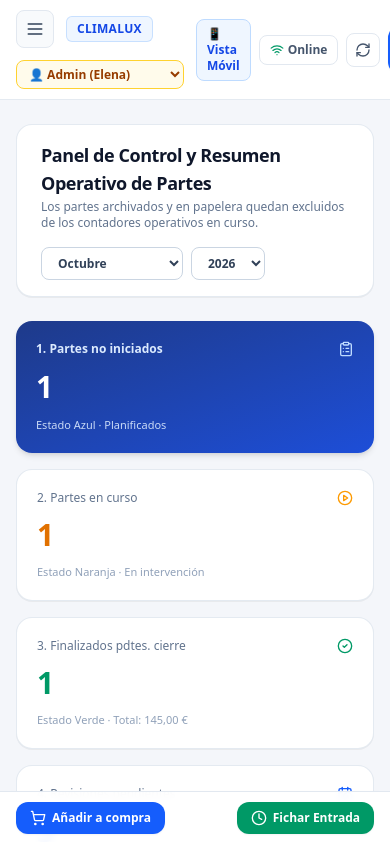
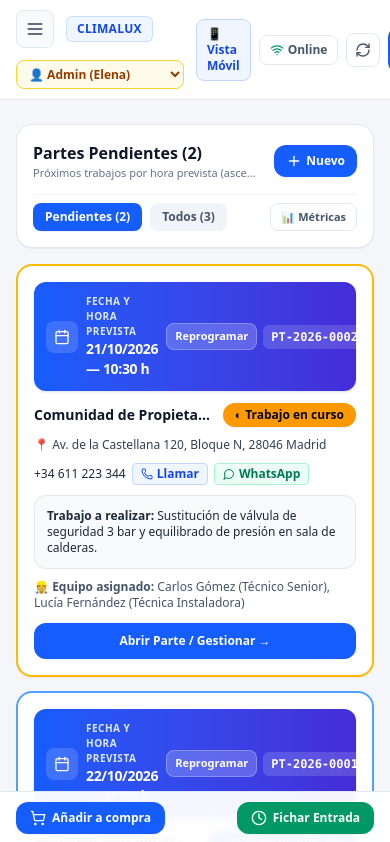
Before and after one commit to jugarbar666/app-partes-trabajo, a React (Vite) app: page / in a window 390 px wide. Shown: the top 842 px of the page. Built offline with nearby package versions, Linux system fonts and the light colour scheme.

Commit message:
feat(mobile): mostrar partes pendientes en formato tarjetas al inicio en movil para admin (igual a operario)

```diff
--- a/src/App.tsx
+++ b/src/App.tsx
@@ -31,6 +31,7 @@ import {
   ChevronRight,
 } from 'lucide-react';
 import { defaultBackend } from './services/backendEngine';
+import { WorkOrder, WorkOrderAssignment } from './types/domain';
 import {
   PhoneActionLinks,
   ScreenHeaderBar,
@@ -100,6 +101,116 @@ const MONTHS_ES = [
   { value: '12', label: 'Diciembre' },
 ];
 
+const WorkOrderMobileCard: React.FC<{
+  wo: WorkOrder;
+  tz: string;
+  assignments: WorkOrderAssignment[];
+  getUserName: (id: string) => string;
+  onOpenDetail: (id: string) => void;
+  onReschedule: (wo: WorkOrder) => void;
+}> = ({ wo, tz, assignments, getUserName, onOpenDetail, onReschedule }) => {
+  const woOps = assignments
+    .filter((a) => a.work_order_id === wo.id)
+    .map((a) => getUserName(a.operator_id));
+
+  return (
+    <div
+      key={wo.id}
+      data-testid={`operator-card-${wo.id}`}
+      className={`bg-white rounded-2xl border-2 p-4 sm:p-5 shadow-2xs space-y-3 flex flex-col justify-between ${
+        wo.status === 'en_curso'
+          ? 'border-amber-400'
+          : wo.status === 'no_iniciado'
+          ? 'border-blue-400'
+          : wo.status === 'terminado'
+          ? 'border-emerald-400'
+          : 'border-slate-300'
+      }`}
+    >
+      <div className="space-y-2.5">
+        {/* BANNER DESTACADO DE FECHA Y HORA PREVISTA */}
+        <div className="p-3 rounded-xl bg-gradient-to-r from-blue-600 to-indigo-700 text-white shadow-sm flex items-center justify-between gap-2">
+          <div className="flex items-center gap-2">
+            <div className="w-8 h-8 rounded-lg bg-white/15 flex items-center justify-center shrink-0">
+              <Calendar className="w-4 h-4 text-white" />
+            </div>
+            <div>
+              <div className="text-[10px] font-bold uppercase tracking-wider text-blue-100">
+                Fecha y Hora Prevista
+              </div>
+              <div className="text-sm font-extrabold tracking-tight">
+                {formatDateES(wo.scheduled_at, tz)} — {formatTimeES(wo.scheduled_at, tz)} h
+              </div>
+            </div>
+          </div>
+          <div className="flex items-center gap-1.5 shrink-0">
+            <button
+              type="button"
+              data-testid={`operator-card-reschedule-${wo.id}`}
+              onClick={(e) => {
+                e.stopPropagation();
+                onReschedule(wo);
+              }}
+              className="px-2 py-1 rounded-lg bg-white/20 hover:bg-white/30 text-white text-[11px] font-bold border border-white/25 transition cursor-pointer"
+              title="Reprogramar fecha y hora prevista"
+            >
+              Reprogramar
+            </button>
+            <span className="font-mono font-extrabold text-xs px-2 py-1 rounded-md bg-white/15 text-white">
+              {wo.code}
+            </span>
+          </div>
+        </div>
+
+        <div className="flex items-center justify-between gap-2 pt-0.5">
+          <div className="text-sm font-extrabold text-slate-900 truncate">
+            {wo.snapshot_customer_name}
+          </div>
+          <WorkOrderStatusBadge status={wo.status} />
+        </div>
+
+        <div className="text-xs text-slate-700 font-medium">
+          📍 {wo.snapshot_address_line}, {wo.snapshot_postal_code} {wo.snapshot_city}
+        </div>
+        <div className="text-xs">
+          <PhoneActionLinks phone={wo.snapshot_contact_phone} />
+        </div>
+
+        <div className="p-3 rounded-xl bg-slate-50 border border-slate-200 text-xs text-slate-800">
+          <strong>Trabajo a realizar:</strong> {wo.planned_work}
+        </div>
+
+        {wo.total_amount_cents !== null && (
+          <div
+            data-testid={`operator-card-amount-${wo.id}`}
+            className="p-2.5 rounded-xl bg-emerald-50 border border-emerald-300 flex items-center justify-between text-emerald-950 text-xs shadow-2xs"
+          >
+            <div className="flex items-center gap-1.5 font-bold">
+              <Euro className="w-4 h-4 text-emerald-600 shrink-0" />
+              <span>Importe a cobrar:</span>
+            </div>
+            <span className="font-extrabold text-sm text-emerald-800">
+              {formatCentsToEUR(wo.total_amount_cents)}
+            </span>
+          </div>
+        )}
+
+        <div className="text-xs text-slate-600">
+          👷 <strong>Equipo asignado:</strong> {woOps.length > 0 ? woOps.join(', ') : 'Sin asignar'}
+        </div>
+      </div>
+
+      <button
+        type="button"
+        onClick={() => onOpenDetail(wo.id)}
+        className="w-full py-2.5 rounded-xl bg-blue-600 hover:bg-blue-700 text-white text-xs font-bold shadow-xs cursor-pointer"
+      >
+        Abrir Parte / Gestionar →
+      </button>
+    </div>
+  );
+};
+
 const MainApplicationContent: React.FC = () => {
   const backend = defaultBackend;
   const { notifySuccessGreen, notifyError, requestSaveConfirmation } = useUIConfirmation();
@@ -452,6 +563,14 @@ const MainApplicationContent: React.FC = () => {
   });
 
   const agendaSortedWorkOrders = dashboardSortedWorkOrders;
+
+  // Partes pendientes específicos para la vista móvil despejada del Administrador (Regla: igual al operario)
+  const pendingAdminWorkOrders = useMemo(
+    () => agendaSortedWorkOrders.filter((w) => w.status === 'no_iniciado' || w.status === 'en_curso'),
+    [agendaSortedWorkOrders]
+  );
+  const [adminMobileFilter, setAdminMobileFilter] = useState<'pendientes' | 'todos'>('pendientes');
+  const [adminMobileShowDashboard, setAdminMobileShowDashboard] = useState(false);
 
   // Cálculos para el Planing Semanal de la Agenda Operativa (Lunes a Viernes, días laborables)
   const todayLocalDate = getCurrentLocalDate(tz);
@@ -1051,6 +1170,160 @@ const MainApplicationContent: React.FC = () => {
             <div className="space-y-6">
               {isAdmin ? (
                 <>
+                  {/* VISTA MÓVIL EXCLUSIVA DE ADMINISTRADOR (md:hidden): PARTES PENDIENTES EN FORMATO TARJETAS (IGUAL A LA DEL OPERARIO) */}
+                  <div className="block md:hidden space-y-4" data-testid="admin-mobile-home-view">
+                    <div className="bg-white rounded-2xl border border-slate-200 p-4 shadow-2xs space-y-3">
+                      <div className="flex items-center justify-between gap-3">
+                        <div className="flex items-center gap-3 min-w-0">
+                          {company.logo_url && (
+                            <img
+                              src={company.logo_url}
+                              alt={company.company_name}
+                              className="h-9 max-w-[100px] object-contain shrink-0"
+                            />
+                          )}
+                          <div className="min-w-0">
+                            <h1 className="text-base font-extrabold text-slate-900 truncate">
+                              Partes Pendientes ({pendingAdminWorkOrders.length})
+                            </h1>
+                            <p className="text-[11px] text-slate-500 truncate">
+                              Próximos trabajos por hora prevista (ascendente)
+                            </p>
+                          </div>
+                        </div>
+                        <button
+                          type="button"
+                          onClick={() => setCreateWoModalProps({ open: true })}
+                          className="px-3 py-2 rounded-xl bg-blue-600 hover:bg-blue-700 text-white font-bold text-xs shrink-0 shadow-xs flex items-center gap-1 cursor-pointer"
+                        >
+                          <Plus className="w-4 h-4" />
+                          <span>Nuevo</span>
+                        </button>
+                      </div>
+
+                      {/* Selector de filtro rápido en móvil */}
+                      <div className="flex items-center gap-2 pt-2 border-t border-slate-100 text-xs">
+                        <button
+                          type="button"
+                          onClick={() => setAdminMobileFilter('pendientes')}
+                          className={`px-3 py-1.5 rounded-lg font-bold transition cursor-pointer ${
+                            adminMobileFilter === 'pendientes'
+                              ? 'bg-blue-600 text-white shadow-2xs'
+                              : 'bg-slate-100 text-slate-600 hover:bg-slate-200'
+                          }`}
+                        >
+                          Pendientes ({pendingAdminWorkOrders.length})
+                        </button>
+                        <button
+                          type="button"
+                          onClick={() => setAdminMobileFilter('todos')}
+                          className={`px-3 py-1.5 rounded-lg font-bold transition cursor-pointer ${
+                            adminMobileFilter === 'todos'
+                              ? 'bg-blue-600 text-white shadow-2xs'
+                              : 'bg-slate-100 text-slate-600 hover:bg-slate-200'
+                          }`}
+                        >
+                          Todos ({agendaSortedWorkOrders.length})
+                        </button>
+                        <button
+                          type="button"
+                          onClick={() => setAdminMobileShowDashboard(!adminMobileShowDashboard)}
+                          className={`ml-auto px-2.5 py-1.5 rounded-lg font-semibold text-[11px] border cursor-pointer ${
+                            adminMobileShowDashboard
+                              ? 'bg-amber-50 border-amber-300 text-amber-900'
+                              : 'bg-white border-slate-200 text-slate-600'
+                          }`}
+                        >
+                          {adminMobileShowDashboard ? 'Ver Partes' : '📊 Métricas'}
+                        </button>
+                      </div>
+                    </div>
+
+                    {adminMobileShowDashboard ? (
+                      /* Si el admin en móvil pulsa en Métricas, puede ver el resumen y los contadores en versión móvil */
+                      <div className="space-y-4">
+                        <div className="grid grid-cols-2 gap-3" data-testid="admin-mobile-cards-grid">
+                          <button
+                            type="button"
+                            onClick={() => {
+                              setWoListFilterStatus('no_iniciado');
+                              navigateTo('work_orders_list');
+                            }}
+                            className="p-4 rounded-xl bg-blue-600 text-white text-left shadow-xs cursor-pointer"
+                          >
+                            <div className="text-[11px] font-bold uppercase opacity-85">1. No iniciados</div>
+                            <div className="text-2xl font-black mt-1">{countNoIniciados}</div>
+                          </button>
+                          <button
+                            type="button"
+                            onClick={() => {
+                              setWoListFilterStatus('en_curso');
+                              navigateTo('work_orders_list');
+                            }}
+                            className="p-4 rounded-xl bg-amber-500 text-slate-950 text-left shadow-xs cursor-pointer"
+                          >
+                            <div className="text-[11px] font-bold uppercase opacity-85">2. En curso</div>
+                            <div className="text-2xl font-black mt-1">{countEnCurso}</div>
+                          </button>
+                          <button
+                            type="button"
+                            onClick={() => {
+                              setWoListFilterStatus('terminado');
+                              navigateTo('work_orders_list');
+                            }}
+                            className="p-4 rounded-xl bg-emerald-600 text-white text-left shadow-xs cursor-pointer"
+                          >
+                            <div className="text-[11px] font-bold uppercase opacity-85">3. Pdtes. Cierre</div>
+                            <div className="text-2xl font-black mt-1">{countPendientesCierre}</div>
+                          </button>
+                          <button
+                            type="button"
+                            onClick={() => navigateTo('reviews')}
+                            className="p-4 rounded-xl bg-indigo-600 text-white text-left shadow-xs cursor-pointer"
+                          >
+                            <div className="text-[11px] font-bold uppercase opacity-85">4. Revisiones</div>
+                            <div className="text-2xl font-black mt-1">{countRevisionesPendientes}</div>
+                          </button>
+                        </div>
+                      </div>
+                    ) : (
+                      /* VISTA PRINCIPAL POR DEFECTO EN MÓVIL: TARJETAS DE PARTES IGUAL QUE EN OPERARIO */
+                      (adminMobileFilter === 'pendientes' ? pendingAdminWorkOrders : agendaSortedWorkOrders).length === 0 ? (
+                        <div className="bg-white rounded-2xl border border-slate-200 p-8 text-center text-xs text-slate-500">
+                          No hay partes de trabajo en este momento.
+                        </div>
+                      ) : (
+                        <div className="space-y-3.5">
+                          {(adminMobileFilter === 'pendientes' ? pendingAdminWorkOrders : agendaSortedWorkOrders).map((wo) => (
+                            <WorkOrderMobileCard
+                              key={wo.id}
+                              wo={wo}
+                              tz={tz}
+                              assignments={assignments}
+                              getUserName={getUserName}
+                              onOpenDetail={(id) => {
+                                setSelectedWorkOrderId(id);
+                                navigateTo('work_order_detail');
+                              }}
+                              onReschedule={(targetWo) => {
+                                setRescheduleDatetimeInput(targetWo.scheduled_at.slice(0, 16));
+                                setRescheduleReasonInput('');
+                                setRescheduleWoModal({
+                                  open: true,
+                                  workOrderId: targetWo.id,
+                                  code: targetWo.code,
+                                  currentScheduledAt: targetWo.scheduled_at,
+                                });
+                              }}
+                            />
+                          ))}
+                        </div>
+                      )
+                    )}
+                  </div>
+
+                  {/* VISTA ESCRITORIO DE ADMINISTRADOR (hidden md:block): PANEL DE CONTROL COMPLETO */}
+                  <div className="hidden md:block space-y-6">
                     {/* Tarjeta de Cabecera del Panel de Control con selectores de Mes y Año */}
                   <div className="bg-white rounded-2xl border border-slate-200/90 px-6 py-4 shadow-2xs flex flex-wrap items-center justify-between gap-4">
                     <div>
@@ -1692,6 +1965,7 @@ const MainApplicationContent: React.FC = () => {
                       </div>
                     </div>
                   </div>
+                  </div>
                 </>
               ) : (
                 /* PANTALLA INICIAL DESPEJADA DEL OPERARIO (Regla 5 y Regla 7) */
@@ -1723,114 +1997,29 @@ const MainApplicationContent: React.FC = () => {
                     </div>
                   ) : (
                     <div className="grid grid-cols-1 md:grid-cols-2 gap-4">
-                      {agendaSortedWorkOrders.map((wo) => {
-                        const woOps = assignments
-                          .filter((a) => a.work_order_id === wo.id)
-                          .map((a) => getUserName(a.operator_id));
-                        return (
-                          <div
+                      {agendaSortedWorkOrders.map((wo) => (
+                        <WorkOrderMobileCard
                           key={wo.id}
-                            data-testid={`operator-card-${wo.id}`}
-                            className={`bg-white rounded-2xl border-2 p-5 shadow-2xs space-y-3 flex flex-col justify-between ${
-                              wo.status === 'en_curso'
-                                ? 'border-amber-400'
-                                : 'border-blue-400'
-                            }`}
-                          >
-                            <div className="space-y-2.5">
-                              {/* BANNER DESTACADO DE FECHA Y HORA PREVISTA */}
-                              <div className="p-3 rounded-xl bg-gradient-to-r from-blue-600 to-indigo-700 text-white shadow-sm flex items-center justify-between gap-2">
-                                <div className="flex items-center gap-2">
-                                  <div className="w-8 h-8 rounded-lg bg-white/15 flex items-center justify-center shrink-0">
-                                    <Calendar className="w-4 h-4 text-white" />
-                                  </div>
-                                  <div>
-                                    <div className="text-[10px] font-bold uppercase tracking-wider text-blue-100">
-                                      Fecha y Hora Prevista
-                                    </div>
-                                    <div className="text-sm font-extrabold tracking-tight">
-                                      {formatDateES(wo.scheduled_at, tz)} — {formatTimeES(wo.scheduled_at, tz)} h
-                                    </div>
-                                  </div>
-                                </div>
-                                <div className="flex items-center gap-1.5 shrink-0">
-                                  <button
-                                    type="button"
-                                    data-testid={`operator-card-reschedule-${wo.id}`}
-                                    onClick={(e) => {
-                                      e.stopPropagation();
-                                      setRescheduleDatetimeInput(wo.scheduled_at.slice(0, 16));
+                          wo={wo}
+                          tz={tz}
+                          assignments={assignments}
+                          getUserName={getUserName}
+                          onOpenDetail={(id) => {
+                            setSelectedWorkOrderId(id);
+                            navigateTo('work_order_detail');
+                          }}
+                          onReschedule={(targetWo) => {
+                            setRescheduleDatetimeInput(targetWo.scheduled_at.slice(0, 16));
                             setRescheduleReasonInput('');
                             setRescheduleWoModal({
                               open: true,
-                                        workOrderId: wo.id,
-                                        code: wo.code,
-                                        currentScheduledAt: wo.scheduled_at,
+                              workOrderId: targetWo.id,
+                              code: targetWo.code,
+                              currentScheduledAt: targetWo.scheduled_at,
                             });
                           }}
-                                    className="px-2 py-1 rounded-lg bg-white/20 hover:bg-white/30 text-white text-[11px] font-bold border border-white/25 transition cursor-pointer"
-                                    title="Reprogramar fecha y hora prevista"
-                                  >
-                                    Reprogramar
-                                  </button>
-                                  <span className="font-mono font-extrabold text-xs px-2 py-1 rounded-md bg-white/15 text-white">
-                                    {wo.code}
-                                  </span>
-                                </div>
-                              </div>
-
-                              <div className="flex items-center justify-between gap-2 pt-0.5">
-                                <div className="text-sm font-extrabold text-slate-900">
-                                  {wo.snapshot_customer_name}
-                                </div>
-                                <WorkOrderStatusBadge status={wo.status} />
-                              </div>
-
-                              <div className="text-xs text-slate-700 font-medium">
-                                📍 {wo.snapshot_address_line}, {wo.snapshot_postal_code}{' '}
-                                {wo.snapshot_city}
-                              </div>
-                              <div className="text-xs">
-                                <PhoneActionLinks phone={wo.snapshot_contact_phone} />
-                              </div>
-
-                              <div className="p-3 rounded-xl bg-slate-50 border border-slate-200 text-xs text-slate-800">
-                                <strong>Trabajo a realizar:</strong> {wo.planned_work}
-                              </div>
-
-                              {wo.total_amount_cents !== null && (
-                                <div
-                                  data-testid={`operator-card-amount-${wo.id}`}
-                                  className="p-2.5 rounded-xl bg-emerald-50 border border-emerald-300 flex items-center justify-between text-emerald-950 text-xs shadow-2xs"
-                                >
-                                  <div className="flex items-center gap-1.5 font-bold">
-                                    <Euro className="w-4 h-4 text-emerald-600 shrink-0" />
-                                    <span>Importe a cobrar:</span>
-                                  </div>
-                                  <span className="font-extrabold text-sm text-emerald-800">
-                                    {formatCentsToEUR(wo.total_amount_cents)}
-                                  </span>
-                                </div>
-                              )}
-
-                              <div className="text-xs text-slate-600">
-                                👷 <strong>Equipo asignado:</strong> {woOps.join(', ')}
-                              </div>
-                            </div>
-
-                            <button
-                              type="button"
-                              onClick={() => {
-                                setSelectedWorkOrderId(wo.id);
-                                navigateTo('work_order_detail');
-                              }}
-                              className="w-full py-2.5 rounded-xl bg-blue-600 hover:bg-blue-700 text-white text-xs font-bold shadow-xs"
-                            >
-                              Abrir Parte / Registrar Intervención →
-                            </button>
-                          </div>
-                        );
-                      })}
+                        />
+                      ))}
                     </div>
                   )}
                 </div>
```
Lines whose indentation alone changed are shown as unchanged.
